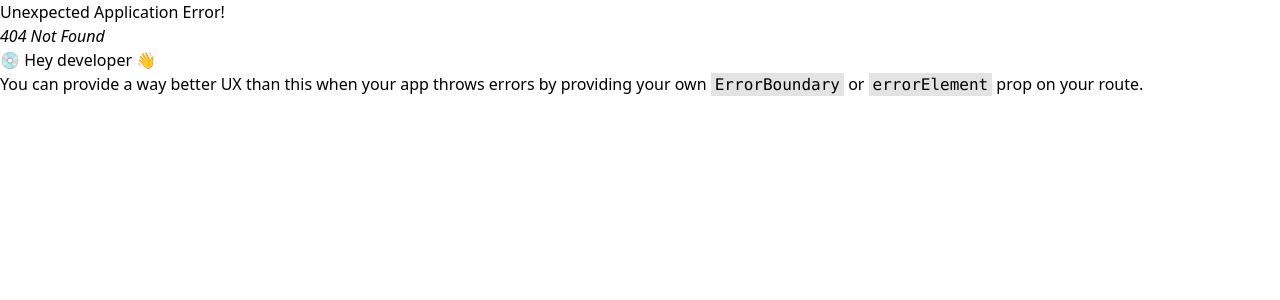
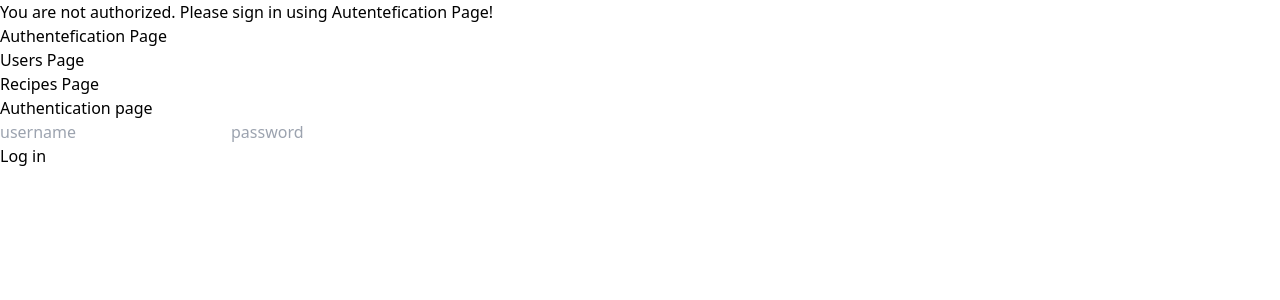
Before and after one commit to AlexUkrCan/react_kr, a React (Vite) app: page /login in a window 1280 px wide. Before the commit this address had no page. Shown: the top 300 px of the page. Built offline with nearby package versions, Linux system fonts and the light colour scheme.

Commit message:
Commit with Form for authentefication_1

```diff
--- a/src/components/form/FormComponent.tsx
+++ b/src/components/form/FormComponent.tsx
@@ -35,7 +35,7 @@ const FormComponent = () => {
                     <input  className={'border-2 border-black'} type="text" {...register('password')} placeholder="password"/>
                     {errors.password && <div>{errors.password.message}</div>}
                 </label>
-
+                    <br/>
                 <button className={'border-2 bg-green-300 '} disabled={!isValid}>Log in</button>
             </form>
 
--- a/src/menu/MainMenu.tsx
+++ b/src/menu/MainMenu.tsx
@@ -5,7 +5,7 @@ const MainMenu = () => {
     return (
         <div>
             <ul>
-                <li className={'text-emerald-700'}><Link to={'auth'}>Authentefication Page</Link></li>
+                <li className={'text-emerald-700'}><Link to={'login'}>Authentefication Page</Link></li>
                 <li className={'text-indigo-950'}><Link to={'users'}>Users Page</Link></li>
                 <li className={'text-red-900'}><Link to={'recipes'}>Recipes Page</Link></li>
             </ul>
--- /dev/null
+++ b/src/models/autentefication_users/ITokenPair.ts
@@ -0,0 +1,4 @@
+export interface  ITokenPair{
+    accessToken: string;
+    refreshToken: string;
+}
--- a/src/router/routes.tsx
+++ b/src/router/routes.tsx
@@ -8,7 +8,7 @@ import MainPage from "../pages/MainPage.tsx";
 export const routs = createBrowserRouter([
     {path:'/', element:<MainLayout/>, children:[
             {index:true, element:<MainPage/>},
-            {path:'auth', element:<AuthenteficationPage/>},
+            {path:'login', element:<AuthenteficationPage/>},
             {path:'auth/users', element:<UsersPage/>},
             {path:'auth/recipes', element:<RecipesPage/>},
 
```
Also changed, not shown: src/components/recipesComponents/RecipeComponent.tsx (added, +11 -0 lines), src/components/recipesComponents/RecipesComponent.tsx (added, +11 -0 lines), src/models/autentefication_users/IUsersWithTokens.ts (added, +11 -0 lines), src/models/recipes/IRecipes.ts (added, +18 -0 lines), src/models/recipes/IRecipesObject.ts (added, +8 -0 lines), src/services/api-login.service.ts (added).
